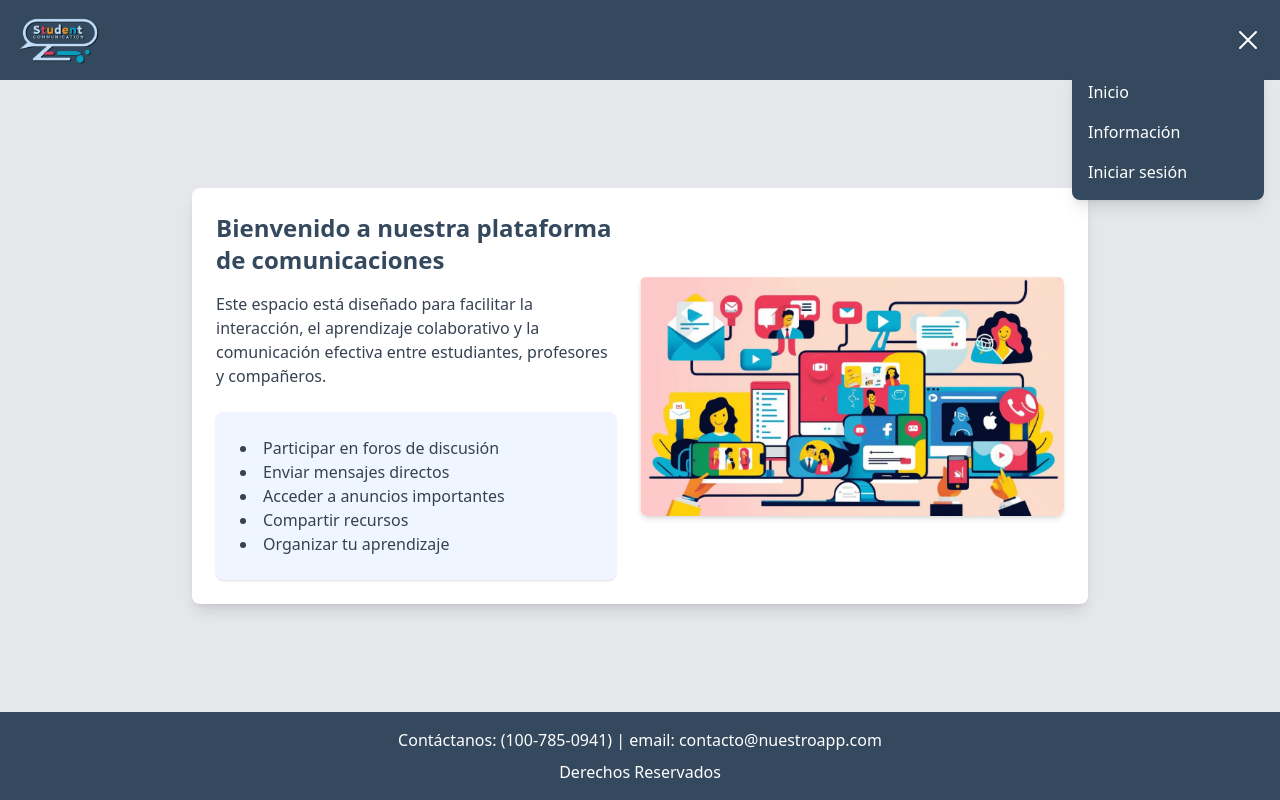
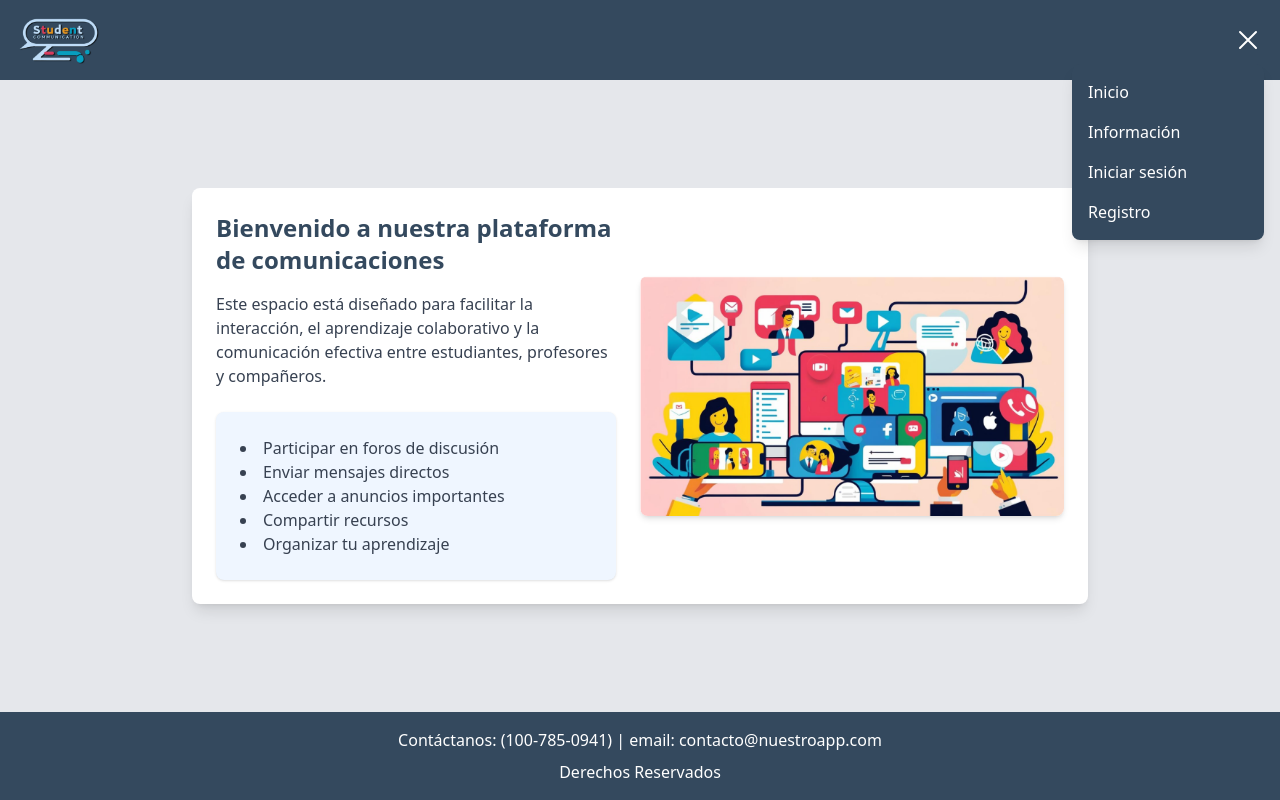
Before and after one commit to Cuauhtemoc30/Alumnos, a React (Vite) app: page / in a window 1280 px wide. Both pictures are taken after a click on the button 1248 px from the left and 40 px from the top of the page. Built offline with nearby package versions, Linux system fonts and the light colour scheme.

Commit message:
Agregando reCAPTCHA al login

```diff
--- a/src/components/principal.jsx
+++ b/src/components/principal.jsx
@@ -26,6 +26,7 @@ const HomePage = () => {
             <button onClick={() => handleNavigation("/")} className="block px-4 py-2 text-white hover:bg-gray-700 w-full text-left">Inicio</button>
             <button onClick={() => handleNavigation("/informacion")} className="block px-4 py-2 text-white hover:bg-gray-700 w-full text-left">Información</button>
             <button onClick={() => handleNavigation("/login")} className="block px-4 py-2 text-white hover:bg-gray-700 w-full text-left">Iniciar sesión</button>
+            <button onClick={() => handleNavigation("/registro")} className="block px-4 py-2 text-white hover:bg-gray-700 w-full text-left">Registro</button>
           </div>
         )}
       </div>
```
